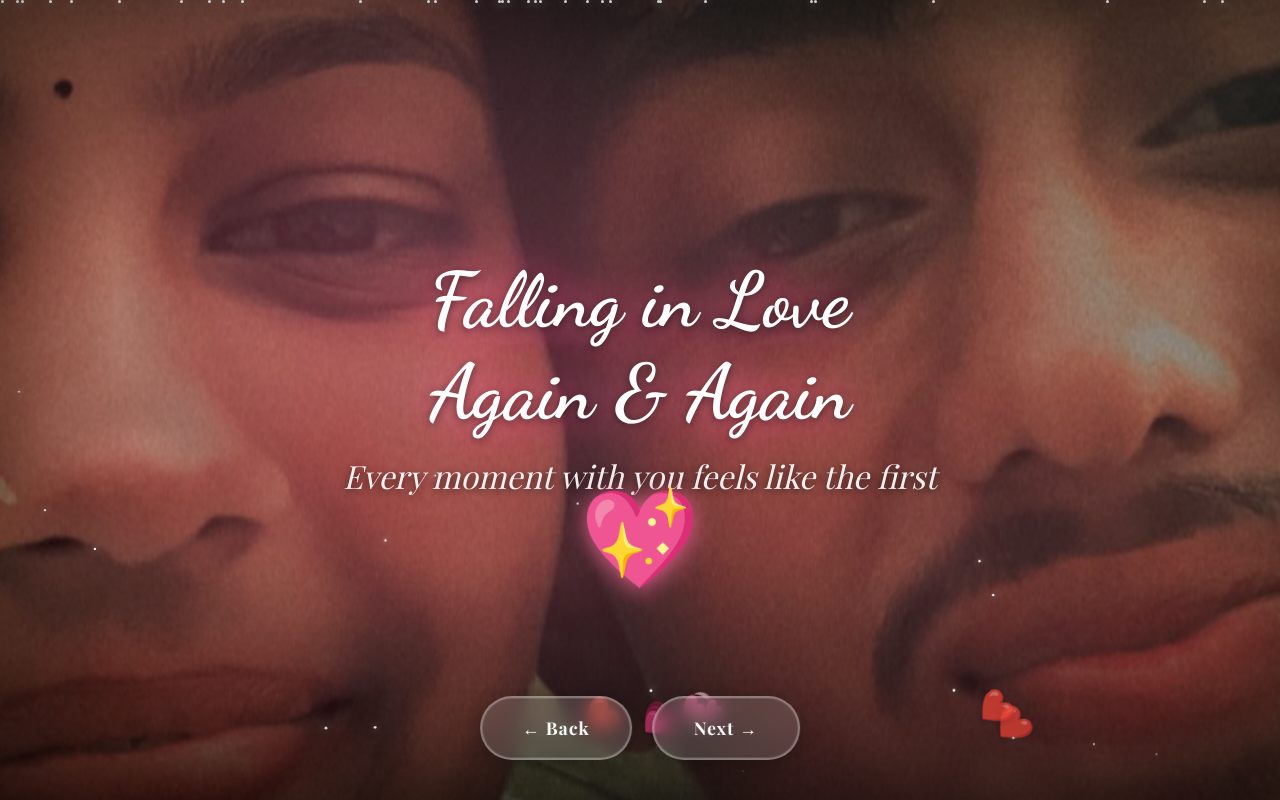
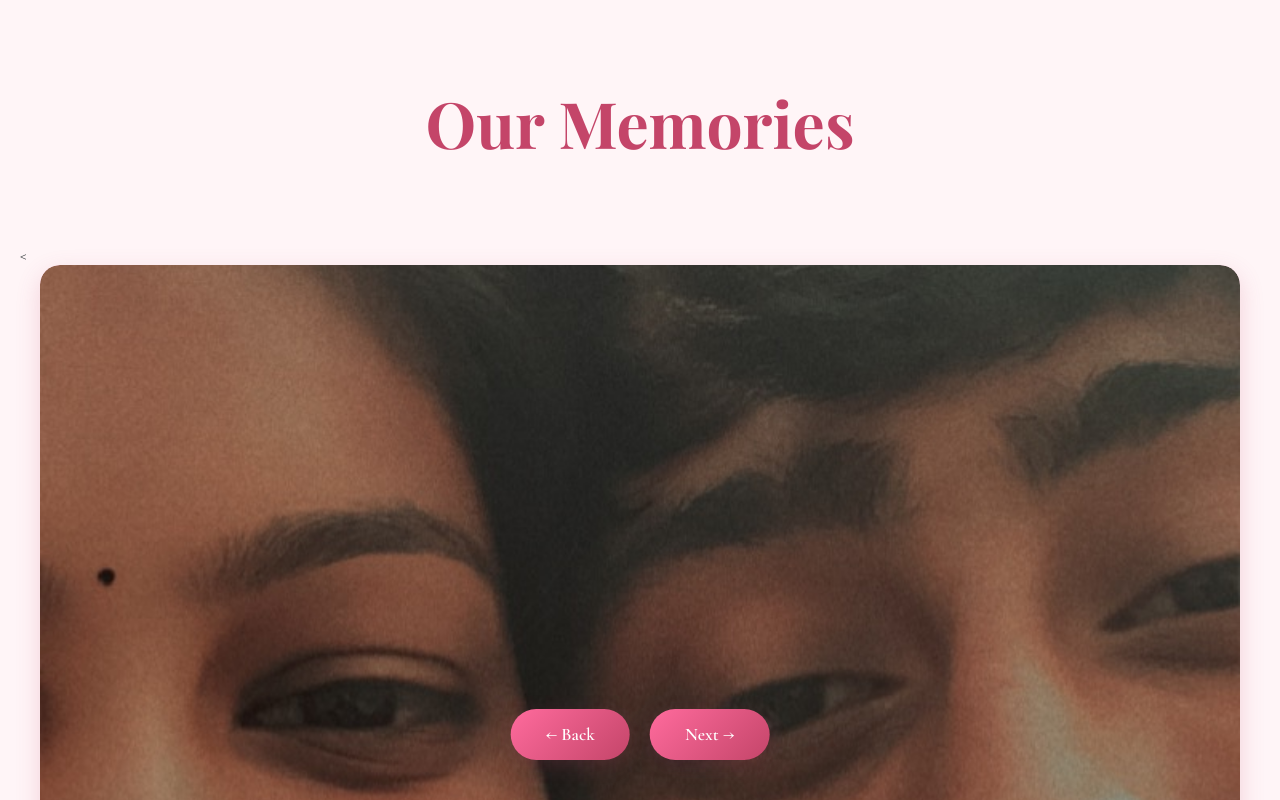
Before and after one commit to harsh-umariya2/website, a plain HTML site: page page5.html in a window 1280 px wide. Shown: the top 800 px of the page. Drawn offline with nearby package versions, Linux system fonts and the light colour scheme.

Commit message:
Update page5.html
updated

```diff
--- a/page5.html
+++ b/page5.html
@@ -3,10 +3,10 @@
 <head>
   <meta charset="UTF-8" />
   <meta name="viewport" content="width=device-width, initial-scale=1.0" />
-  <title>Our Memory ❤️</title>
+  <title>Our Memories ❤️</title>
   <link rel="preconnect" href="https://fonts.googleapis.com">
   <link rel="preconnect" href="https://fonts.gstatic.com" crossorigin>
-  <link href="https://fonts.googleapis.com/css2?family=Playfair+Display:wght@400;700;900&family=Cormorant+Garamond:wght@300;400;600&family=Dancing+Script:wght@400;700&display=swap" rel="stylesheet">
+  <link href="https://fonts.googleapis.com/css2?family=Playfair+Display:wght@400;700;900&family=Cormorant+Garamond:wght@300;400;600&display=swap" rel="stylesheet">
   <style>
     :root {
       --rose-pink: #ff6b9d;
@@ -24,198 +24,86 @@
 
     body {
       font-family: 'Cormorant Garamond', serif;
-      background: #000;
-      color: white;
-      height: 100vh;
-      overflow: hidden;
-      position: relative;
+      background: var(--soft-cream);
+      color: var(--charcoal);
+      padding: 80px 20px 150px;
+      min-height: 100vh;
     }
 
-    /* Full-screen photo container */
-    .photo-container {
-      width: 100%;
-      height: 100vh;
-      position: relative;
+    .section-title {
+      font-family: 'Playfair Display', serif;
+      font-size: clamp(2.5rem, 5vw, 4rem);
+      text-align: center;
+      color: var(--deep-rose);
+      margin-bottom: 80px;
+      font-weight: 700;
+      animation: fadeIn 0.8s ease-out;
+    }
+
+    @keyframes fadeIn {
+      from { opacity: 0; transform: translateY(-20px); }
+      to { opacity: 1; transform: translateY(0); }
+    }
+
+    .gallery-grid {
+      max-width: 1200px;
+      margin: 0 auto;
+      display: grid;
+      grid-template-columns: repeat(auto-fit, minmax(250px, 1fr));
+      gap: 20px;
+    }
+
+    .gallery-item {
+      aspect-ratio: 1;
+      background: linear-gradient(135deg, #ffd4e5, #ffe0ec);
+      border-radius: 20px;
       display: flex;
+      flex-direction: column;
       align-items: center;
       justify-content: center;
+      font-size: 4rem;
+      transition: all 0.4s ease;
+      cursor: pointer;
+      box-shadow: 0 8px 25px var(--shadow);
+      position: relative;
       overflow: hidden;
     }
 
-    /* The main photo */
-    .main-photo {
-      width: 100%;
-      height: 100%;
-      object-fit: cover;
-      position: absolute;
-      top: 0;
-      left: 0;
-      animation: photoZoom 20s ease-in-out infinite alternate;
-    }
-
-    @keyframes photoZoom {
-      0% { transform: scale(1); }
-      100% { transform: scale(1.1); }
-    }
-
-    /* Romantic overlay gradient */
-    .overlay {
+    .gallery-item::before {
+      content: '';
       position: absolute;
       top: 0;
       left: 0;
       width: 100%;
       height: 100%;
-      background:
-        radial-gradient(circle at 30% 40%, rgba(255, 107, 157, 0.3) 0%, transparent 50%),
-        radial-gradient(circle at 70% 60%, rgba(196, 69, 105, 0.2) 0%, transparent 50%),
-        linear-gradient(to bottom, rgba(0, 0, 0, 0.3) 0%, transparent 30%, transparent 70%, rgba(0, 0, 0, 0.5) 100%);
-      pointer-events: none;
-      z-index: 1;
+      background: linear-gradient(135deg, var(--rose-pink), var(--deep-rose));
+      opacity: 0;
+      transition: opacity 0.4s ease;
     }
 
-    /* Floating hearts animation */
-    .heart-float {
-      position: absolute;
-      font-size: 2rem;
-      opacity: 0;
-      animation: heartRise 15s ease-in infinite;
-      pointer-events: none;
-      z-index: 2;
-      filter: drop-shadow(0 2px 4px rgba(0, 0, 0, 0.3));
+    .gallery-item:hover::before {
+      opacity: 0.9;
     }
 
-    @keyframes heartRise {
-      0% {
-        transform: translateY(100vh) rotate(0deg) scale(0);
-        opacity: 0;
-      }
-      10% {
-        opacity: 0.7;
-        transform: translateY(90vh) rotate(45deg) scale(1);
-      }
-      90% {
-        opacity: 0.7;
-      }
-      100% {
-        transform: translateY(-10vh) rotate(180deg) scale(0);
-        opacity: 0;
-      }
+    .gallery-item:hover {
+      transform: scale(1.05) rotate(2deg);
     }
 
-    /* Sparkle effect */
-    .sparkle {
-      position: absolute;
-      width: 3px;
-      height: 3px;
-      background: white;
-      border-radius: 50%;
-      box-shadow: 0 0 10px rgba(255, 255, 255, 0.8);
-      animation: sparkleFloat 12s linear infinite;
-      pointer-events: none;
+    .gallery-placeholder {
+      font-size: 1.2rem;
+      color: var(--deep-rose);
+      position: relative;
       z-index: 2;
+      opacity: 0.7;
+      font-weight: 600;
+      transition: all 0.4s ease;
+      text-align: center;
     }
 
-    @keyframes sparkleFloat {
-      0% {
-        transform: translateY(100vh) translateX(0) scale(0);
-        opacity: 0;
-      }
-      10% {
-        opacity: 1;
-        transform: translateY(90vh) translateX(20px) scale(1);
-      }
-      90% {
-        opacity: 1;
-      }
-      100% {
-        transform: translateY(-10vh) translateX(-20px) scale(0);
-        opacity: 0;
-      }
+    .gallery-item:hover .gallery-placeholder {
+      opacity: 0;
     }
 
-    /* Text overlay */
-    .text-overlay {
-      position: absolute;
-      top: 50%;
-      left: 50%;
-      transform: translate(-50%, -50%);
-      text-align: center;
-      z-index: 3;
-      animation: textFadeIn 2s ease-out;
-      pointer-events: none;
-    }
-
-    @keyframes textFadeIn {
-      from {
-        opacity: 0;
-        transform: translate(-50%, -40%);
-      }
-      to {
-        opacity: 1;
-        transform: translate(-50%, -50%);
-      }
-    }
-
-    .romantic-title {
-      font-family: 'Dancing Script', cursive;
-      font-size: clamp(2.5rem, 6vw, 5rem);
-      color: white;
-      margin-bottom: 20px;
-      text-shadow:
-        0 2px 10px rgba(0, 0, 0, 0.5),
-        0 0 30px rgba(255, 107, 157, 0.6);
-      font-weight: 700;
-      animation: titleGlow 3s ease-in-out infinite;
-      line-height: 1.2;
-    }
-
-    @keyframes titleGlow {
-      0%, 100% {
-        text-shadow:
-          0 2px 10px rgba(0, 0, 0, 0.5),
-          0 0 30px rgba(255, 107, 157, 0.6);
-      }
-      50% {
-        text-shadow:
-          0 2px 10px rgba(0, 0, 0, 0.5),
-          0 0 50px rgba(255, 107, 157, 0.9),
-          0 0 70px rgba(255, 107, 157, 0.5);
-      }
-    }
-
-    .romantic-subtitle {
-      font-family: 'Playfair Display', serif;
-      font-size: clamp(1.2rem, 3vw, 2rem);
-      color: rgba(255, 255, 255, 0.95);
-      font-style: italic;
-      text-shadow: 0 2px 8px rgba(0, 0, 0, 0.7);
-      animation: subtitleFloat 4s ease-in-out infinite;
-    }
-
-    @keyframes subtitleFloat {
-      0%, 100% { transform: translateY(0); opacity: 0.95; }
-      50% { transform: translateY(-10px); opacity: 1; }
-    }
-
-    /* Heart icon */
-    .center-heart {
-      position: absolute;
-      bottom: 25%;
-      left: 50%;
-      transform: translateX(-50%);
-      font-size: clamp(3rem, 8vw, 6rem);
-      animation: heartbeat 2s ease-in-out infinite;
-      z-index: 3;
-      filter: drop-shadow(0 4px 12px rgba(255, 107, 157, 0.8));
-    }
-
-    @keyframes heartbeat {
-      0%, 100% { transform: translateX(-50%) scale(1); }
-      10%, 30% { transform: translateX(-50%) scale(1.2); }
-      20%, 40% { transform: translateX(-50%) scale(1); }
-    }
-
-    /* Navigation buttons */
     .nav-buttons {
       position: fixed;
       bottom: 40px;
@@ -227,131 +115,37 @@
     }
 
     .nav-btn {
-      padding: 18px 40px;
-      background: rgba(255, 255, 255, 0.15);
-      backdrop-filter: blur(10px);
-      -webkit-backdrop-filter: blur(10px);
+      padding: 15px 35px;
+      background: linear-gradient(135deg, var(--rose-pink), var(--deep-rose));
       color: white;
-      border: 2px solid rgba(255, 255, 255, 0.3);
+      border: none;
       border-radius: 50px;
       font-size: 1.1rem;
-      font-weight: 700;
+      font-weight: 600;
       cursor: pointer;
-      transition: all 0.4s cubic-bezier(0.175, 0.885, 0.32, 1.275);
-      box-shadow:
-        0 5px 20px rgba(0, 0, 0, 0.3),
-        inset 0 0 0 1px rgba(255, 255, 255, 0.1);
-      font-family: 'Playfair Display', serif;
-      letter-spacing: 1px;
-      position: relative;
-      overflow: hidden;
-    }
-
-    .nav-btn::before {
-      content: '';
-      position: absolute;
-      top: 0;
-      left: -100%;
-      width: 100%;
-      height: 100%;
-      background: linear-gradient(90deg, transparent, rgba(255, 255, 255, 0.2), transparent);
-      transition: left 0.5s;
-    }
-
-    .nav-btn:hover::before {
-      left: 100%;
+      transition: all 0.3s ease;
+      box-shadow: 0 5px 20px var(--shadow);
+      font-family: 'Cormorant Garamond', serif;
     }
 
     .nav-btn:hover {
       transform: translateY(-3px);
-      background: rgba(255, 107, 157, 0.3);
-      border-color: rgba(255, 255, 255, 0.5);
-      box-shadow:
-        0 8px 30px rgba(255, 107, 157, 0.4),
-        inset 0 0 0 1px rgba(255, 255, 255, 0.2);
-    }
-
-    .nav-btn:active {
-      transform: translateY(-1px);
-    }
-
-    /* Vignette effect */
-    .vignette {
-      position: absolute;
-      top: 0;
-      left: 0;
-      width: 100%;
-      height: 100%;
-      box-shadow: inset 0 0 100px rgba(0, 0, 0, 0.4);
-      pointer-events: none;
-      z-index: 2;
-    }
-
-    @media (max-width: 768px) {
-      .nav-buttons {
-        bottom: 20px;
-        gap: 15px;
-      }
-
-      .nav-btn {
-        padding: 15px 30px;
-        font-size: 1rem;
-      }
-
-      .text-overlay {
-        width: 90%;
-        padding: 0 20px;
-      }
+      box-shadow: 0 8px 30px var(--shadow);
     }
   </style>
 </head>
 <body>
-  <!-- Background particles -->
-  <script>
-    // Floating hearts
-    for (let i = 0; i < 12; i++) {
-      const heart = document.createElement('div');
-      heart.className = 'heart-float';
-      const hearts = ['💕', '💖', '💗', '💝', '💓', '❤️', '💞'];
-      heart.textContent = hearts[Math.floor(Math.random() * hearts.length)];
-      heart.style.left = Math.random() * 100 + '%';
-      heart.style.animationDelay = Math.random() * 15 + 's';
-      heart.style.animationDuration = (Math.random() * 10 + 12) + 's';
-      document.body.appendChild(heart);
-    }
+  <h2 class="section-title">Our Memories</h2>
 
-    // Sparkles
-    for (let i = 0; i < 50; i++) {
-      const sparkle = document.createElement('div');
-      sparkle.className = 'sparkle';
-      sparkle.style.left = Math.random() * 100 + '%';
-      sparkle.style.animationDelay = Math.random() * 12 + 's';
-      sparkle.style.animationDuration = (Math.random() * 6 + 10) + 's';
-      document.body.appendChild(sparkle);
-    }
-  </script>
-
-  <div class="photo-container">
-    <!-- Main photo - replace "img1.JPG" with your photo -->
-    <img src="img1.JPG" alt="Our Memory" class="main-photo">
-
-    <!-- Overlays -->
-    <div class="overlay"></div>
-    <div class="vignette"></div>
-
-    <!-- Text overlay -->
-    <div class="text-overlay">
-      <h1 class="romantic-title">Falling in Love<br>Again & Again</h1>
-      <p class="romantic-subtitle">Every moment with you feels like the first time</p>
+  <<div class="gallery-grid">
+    <!-- Photo 1 -->
+    <div class="gallery-item">
+      <img src="img1.JPG" alt="Our Memory" style="width: 100%; height: 100%; object-fit: cover; border-radius: 20px;">
     </div>
 
-    <!-- Center heart -->
-    <div class="center-heart">💖</div>
-  </div>
-
   <div class="nav-buttons">
-    <button class="nav-btn" onclick="window.location.href='page2.html'">← Back</button>
-    <button class="nav-btn" onclick="window.location.href='page4.html'">Next →</button>
+    <button class="nav-btn" onclick="window.location.href='page4.html'">← Back</button>
+    <button class="nav-btn" onclick="window.location.href='page6.html'">Next →</button>
   </div>
 </body>
 </html>
```
